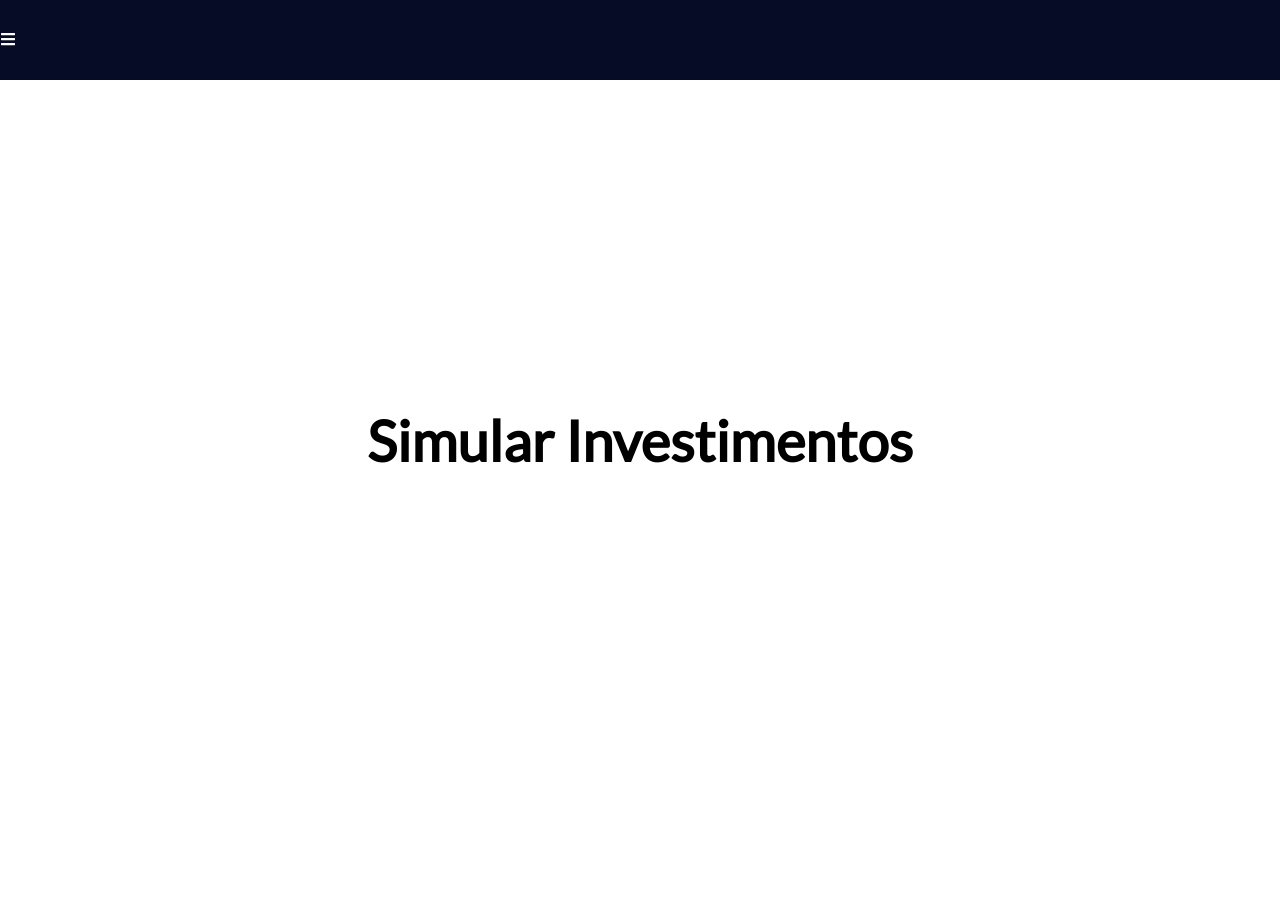
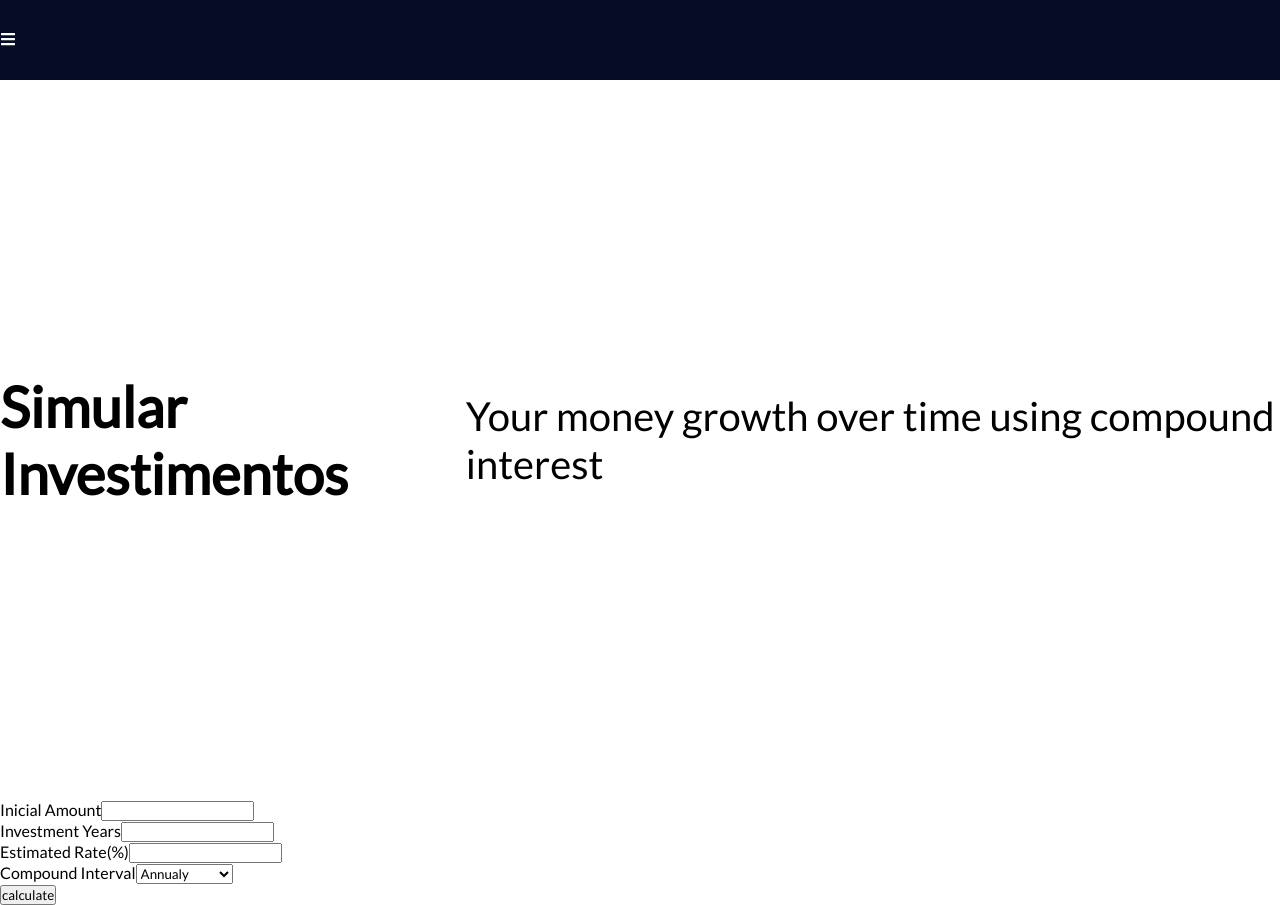
Before and after one commit to joaopflausino/Aurum-Front, a React (Create React App) app: page /si in a window 1280 px wide. Before the commit the page ends 800 px from the top, so only its background shows below. Built offline with nearby package versions, Linux system fonts and the light colour scheme.

Commit message:
mudancas de meio de escopo

```diff
--- a/src/Pages/News.js
+++ b/src/Pages/News.js
@@ -1,9 +1,44 @@
-import React from 'react';
+import {React,useEffect,useState} from 'react';
 
 function News() {
+
+  let [value,setValue] =useState("joao");
+
+
+  async function APIGET()
+  {
+    let response= await fetch("https://newsapi.org/v2/everything?q=bitcoin&apiKey=5a7f60e7d5164715bef3a0f5b0b0301d");
+    let result= await response.json();
+    console.log(result)
+    console.log(result.articles);
+    let p = result.articles.map((a) =>{return <div class="p-8">
+  <div class="max-w-sm rounded overflow-hidden shadow-lg">
+    <img class="w-full" src={a.urlToImage}/>
+    <div class="px-6 py-4">
+      <div class="font-bold text-xl mb-2">{a.title}</div>
+      <p class="text-gray-700 text-base">
+        {a.description}
+      </p>
+      <button class="font-bold text-xl mb-2"> <a href={a.url}>Read more</a></button>
+    </div>
+    <div class="px-6 pt-4 pb-2">
+      <span class="inline-block bg-gray-200 rounded-full px-3 py-1 text-sm font-semibold text-gray-700 mr-2 mb-2">#coding</span>
+      <span class="inline-block bg-gray-200 rounded-full px-3 py-1 text-sm font-semibold text-gray-700 mr-2 mb-2">#Akhilesh</span>
+      <span class="inline-block bg-gray-200 rounded-full px-3 py-1 text-sm font-semibold text-gray-700 mr-2 mb-2">#AI</span>
+    </div>
+  </div>
+</div>});
+  console.log(p);
+  setValue(p);
+}
+
+useEffect(() => {
+  APIGET();
+}, [])
+
   return (
     <div className='news'>
-        <h3>News</h3>
+        <h3>News {value}</h3>
     </div>
   );
 }
--- a/src/Pages/Simular_investimentos.js
+++ b/src/Pages/Simular_investimentos.js
@@ -2,9 +2,38 @@ import React from 'react';
 
 function SI() {
   return (
+  <section>
     <div className='si'>
         <h3>Simular Investimentos</h3>
+        <small>Your money growth over time using compound interest</small>
     </div>
+    <form className='compound-form'>
+      <div className='input-group'>
+          <label for ='initialamount'>Inicial Amount</label>
+          <input type="number" id="initialamount"></input>
+      </div>
+      <div className='input-group'>
+          <label for ='years'>Investment Years</label>
+          <input type="number" id="initialamount"></input>
+      </div>
+      <div className='input-group'>
+          <label for ='rates'>Estimated Rate(%)</label>
+          <input type="number" id="initialamount"></input>
+      </div>
+      <div className='input-group'>
+          <label for ='amount'>Compound Interval</label>
+          <select id="compound">
+            <option value='1'>Annualy</option>
+            <option value='2'>Semiannualy</option>
+            <option value='4'>Quartely</option>
+            <option value='12'>Monthly</option>
+        </select>
+      </div>
+      <div className='input-group'>
+        <button>calculate</button>
+      </div>
+    </form>
+  </section>
   );
 }
 
```
